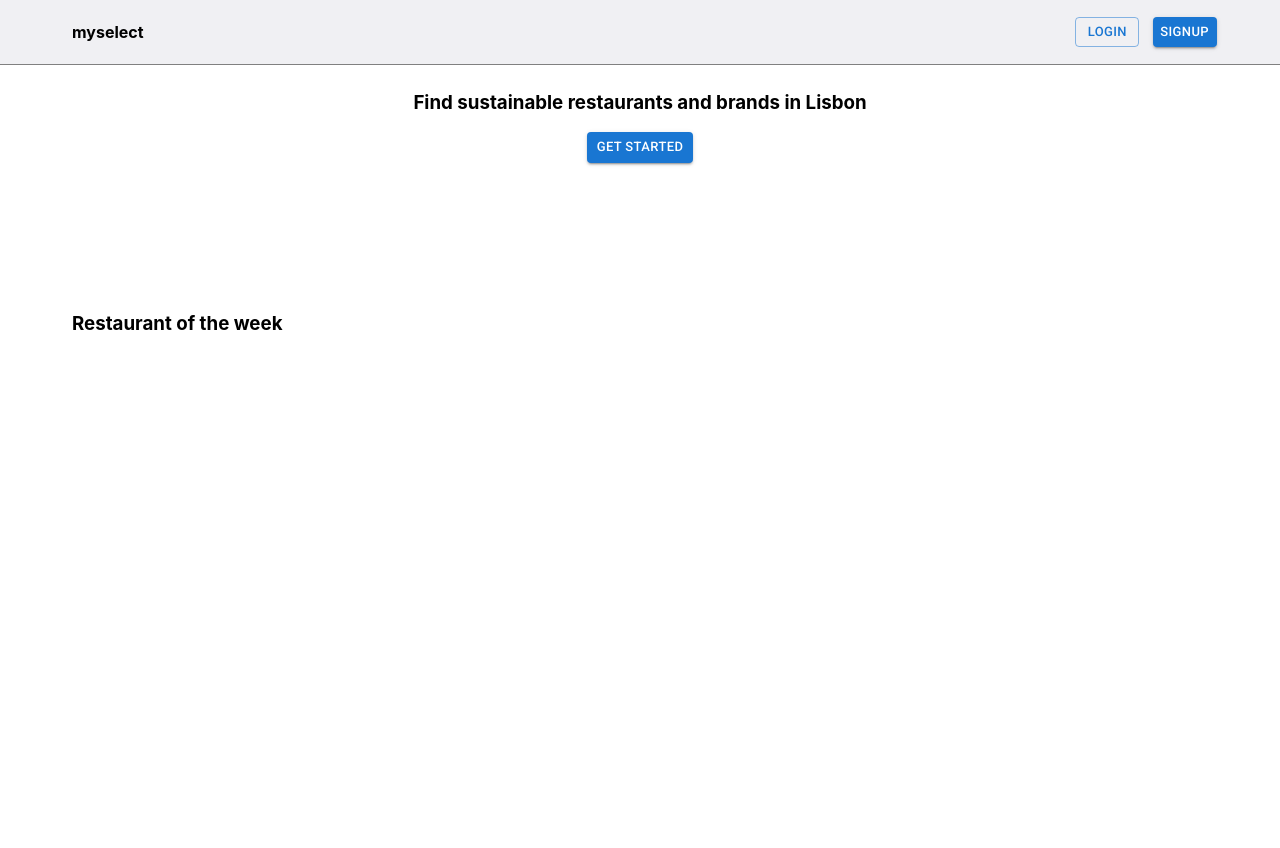
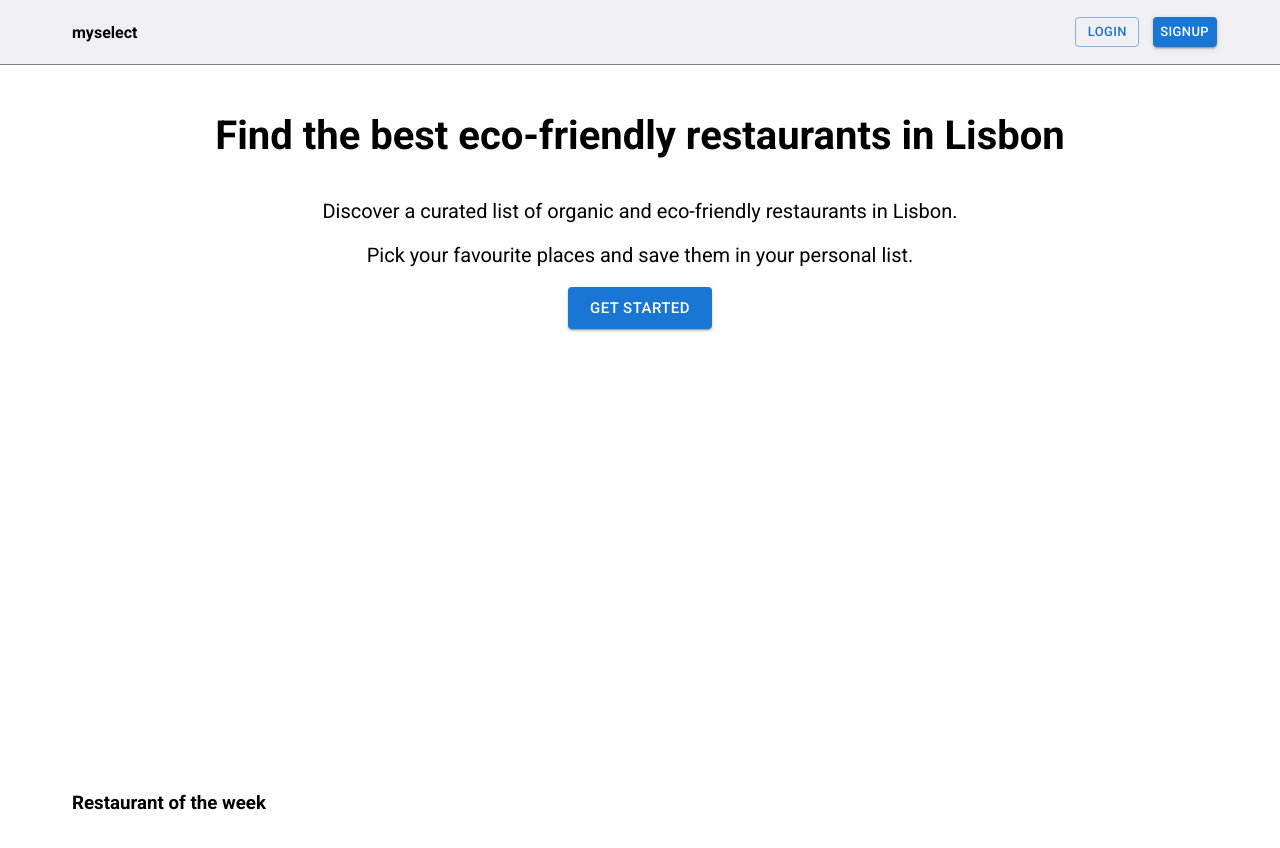
Before and after one commit to Mamounlazrak/myselect-client, a React (Create React App) app: page / in a window 1280 px wide. Shown: the top 848 px of the page. After the commit the page ends 814 px from the top, so only its background shows below. Built offline with nearby package versions, Linux system fonts and the light colour scheme; no server answers.

Commit message:
trying out

```diff
--- a/src/Pages/HomePage/HomePage.jsx
+++ b/src/Pages/HomePage/HomePage.jsx
@@ -34,19 +34,21 @@ function HomePage({children}) {
             paddingLeft: 9,
             paddingRight: 9,
             paddingTop: 2,
-            height: '100vh',
             marginTop: '7vh'
         }}>
         {!loggedIn &&
                 <Box sx = {{
                     display: 'flex',
                     flexDirection: 'column',
-                    height: '30vh',
+                    height: '90vh',
+                    // backgroundImage: `url(${'https://s3-eu-west-1.amazonaws.com/ih-materials/uploads/ironhack-skydive-background.jpg'})`
                     // paddingTop: '4vh'
                 }}>
-                    <Box component = "h3" sx = {{}}>Find sustainable restaurants and brands in Lisbon</Box>
+                    <Box component = "h3" sx = {{width: '100%', fontSize:40}}>Find the best eco-friendly restaurants in Lisbon</Box>
+                    <Box component = "p" sx = {{fontSize: 20, marginTop: 0, width: "100%"}}>Discover a curated list of organic and eco-friendly restaurants in Lisbon.</Box>
+                    <Box component = "p" sx = {{fontSize: 20, marginTop: 0}}>Pick your favourite places and save them in your personal list.</Box>
                     <Box>
-                        <Button size ="small" variant="contained" component={Link} to="/signup">Get started</Button>
+                        <Button size ="large" variant="contained" component={Link} to="/signup">Get started</Button>
                     </Box>
                 </Box>
         }
--- a/src/index.css
+++ b/src/index.css
@@ -1,10 +1,13 @@
+@import url('https://fonts.googleapis.com/css2?family=Roboto&display=swap');
+
 body {
   margin: 0;
-  font-family: -apple-system, BlinkMacSystemFont, 'Segoe UI', 'Roboto', 'Oxygen',
+  /* font-family: -apple-system, BlinkMacSystemFont, 'Segoe UI', 'Roboto', 'Oxygen',
     'Ubuntu', 'Cantarell', 'Fira Sans', 'Droid Sans', 'Helvetica Neue',
-    sans-serif;
+    sans-serif; */
   -webkit-font-smoothing: antialiased;
   -moz-osx-font-smoothing: grayscale;
+  font-family: 'Roboto', sans-serif;
 }
 
 code {
```
